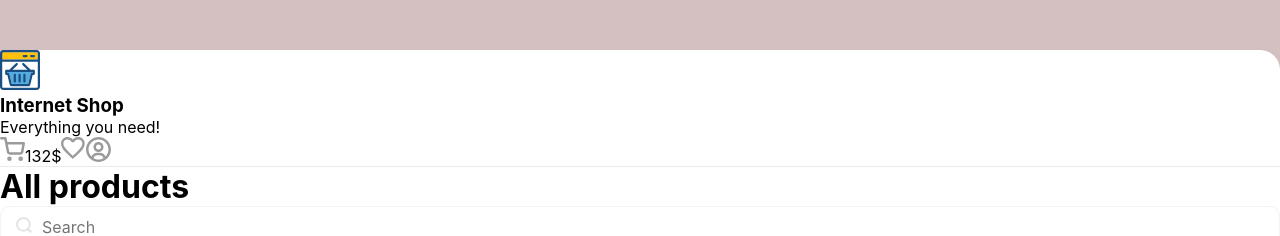
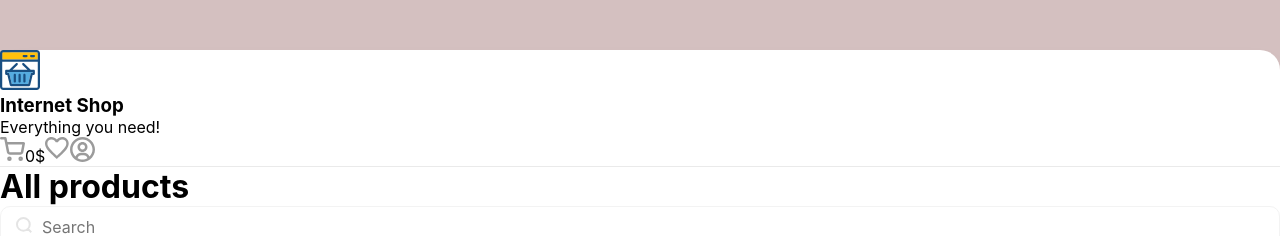
Before and after one commit to VengerAlex/online-shop, a React (Create React App) app: page / in a window 1280 px wide. Shown: the top 236 px of the page. Built offline with nearby package versions, Linux system fonts and the light colour scheme; no server answers; the HTML template or start-up script is replaced by a standard one.

Commit message:
added priceOfItems

```diff
--- a/src/components/Drawer/Drawer.jsx
+++ b/src/components/Drawer/Drawer.jsx
@@ -5,10 +5,12 @@ import AppContext from "../../context";
 const delay = (ms) => new Promise((resolve) => setTimeout(resolve, ms))
 
 const Drawer = ({onCloseCart, cartItems, onRemove}) => {
+
     const {setCartItems} = useContext(AppContext)
     const [isOrderCompleted, setIsOrderCompleted ] = useState(false)
     const [orderId, setOrderId ] = useState(null)
 
+    const totalPrice = cartItems.reduce((sum, obj) => obj.price + sum, 0)
 
     const onClickOrder = async () => {
         const {data} = await fetch('https://612a905922bb490017893971.mockapi.io/orders',{
@@ -18,7 +20,7 @@ const Drawer = ({onCloseCart, cartItems, onRemove}) => {
                 items: cartItems
             })
         })
-        console.log(data)
+
         try{
             setIsOrderCompleted(true)
             setCartItems([])
@@ -69,12 +71,12 @@ const Drawer = ({onCloseCart, cartItems, onRemove}) => {
                         <li>
                             <span>Summ:</span>
                             <div></div>
-                            <b>2313$</b>
+                            <b>{totalPrice}$</b>
                         </li>
                         <li>
-                            <span>Taxes 4%:</span>
-                            <div></div>
-                            <b>313$</b>
+                            <span></span>
+                            <div>Taxes  4%</div>
+                            <b>{totalPrice / 100 * 4}$</b>
                         </li>
                     </ul>
                     <button onClick={onClickOrder} className='drawer-btn'>Place an order
--- a/src/components/Header/Header.jsx
+++ b/src/components/Header/Header.jsx
@@ -1,7 +1,11 @@
-import React from 'react';
+import React, {useContext} from 'react';
 import {Link} from "react-router-dom";
+import AppContext from "../../context";
 
 const Header = ({onClickCart}) => {
+    const {cartItems} = useContext(AppContext)
+
+    const totalPrice = cartItems.reduce((sum, obj) => obj.price + sum, 0)
 
     return (
         <header className="header d-flex justify-between p-20 align-center p-40">
@@ -15,9 +19,9 @@ const Header = ({onClickCart}) => {
                 </div>
             </div>
             <ul className='d-flex'>
-                <li onClick={onClickCart} className='mr20 cu-p'>
+                <li onClick={onClickCart} className='cu-p mr-20'>
                     <img className='header__svg header__svg-cart' src='/img/cart.svg' alt="logo"/>
-                    <span>132$</span>
+                    <span>{totalPrice}$</span>
                 </li>
                 <li>
                     <Link to='/favourite'>
```
